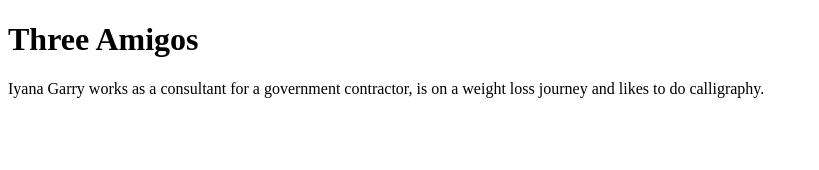
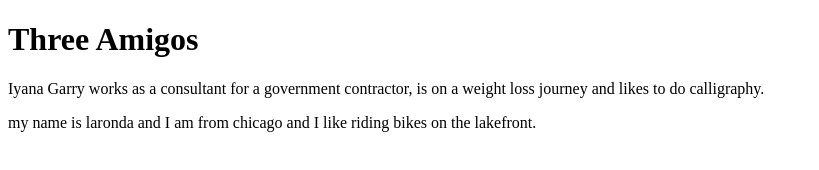
Before and after one commit to CodeSquad-Boston/git-github-group-5, a plain HTML site: page threeamigos.html in a window 1280 px wide. Shown: the whole page, without its empty margins (0-819 px from the left). Drawn offline with Linux system fonts and the light colour scheme.

Commit message:
larondas paragraph add

```diff
--- a/threeamigos.html
+++ b/threeamigos.html
@@ -19,6 +19,7 @@
         <header>
             <h1>Three Amigos</h1>
             <p>Iyana Garry works as a consultant for a government contractor, is on a weight loss journey and likes to do calligraphy.</p>
+            <p> my name is laronda and I am from chicago and I like riding bikes on the lakefront.<p>
         </header>
         <script src="" async defer></script>
     </body>
```
